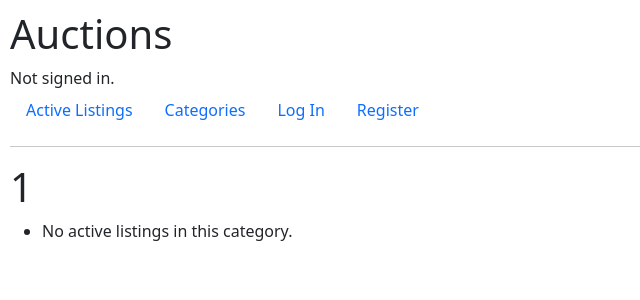
After one commit to bassam-alaraby/cs50w-commerce, a Django app: page /categories/1 in a window 1280 px wide. The commit adds this page. Shown: the top 300 px of the page, without its empty margins (0-640 px from the left). Run offline with Django 3.2, Linux system fonts and the light colour scheme; data that the repository does not hold is empty.

Commit message:
Implement category browsing
Add category listing page and navigation to active listings by category.

```diff
--- /dev/null
+++ b/auctions/templates/auctions/category_listings.html
@@ -0,0 +1,21 @@
+{% extends "auctions/layout.html" %}
+
+{% block title %}
+    {{ category }}
+{% endblock %}
+
+{% block body %}
+    <h1>{{ category }}</h1>
+
+    <ul>
+        {% for listing in listings %}
+            <li>
+                <a href="{% url 'listing_detail' listing.id %}">
+                    {{ listing.title }}
+                </a>
+            </li>
+        {% empty %}
+            <li>No active listings in this category.</li>
+        {% endfor %}
+    </ul>
+{% endblock %}
--- a/auctions/templates/auctions/layout.html
+++ b/auctions/templates/auctions/layout.html
@@ -20,15 +20,18 @@
             <li class="nav-item">
                 <a class="nav-link" href="{% url 'index' %}">Active Listings</a>
             </li>
+            <li class="nav-item">
+                <a class="nav-link" href="{% url 'view_categories' %}">Categories</a>
+            </li>
             {% if user.is_authenticated %}
+                <li class="nav-item">
+                    <a class="nav-link" href="{% url 'view_watchlist' %}">Watchlist</a>
+                </li>
                 <li class="nav-item">
                     <a class="nav-link" href="{% url 'view_my_listings' %}">My Listings</a>
                 </li>
                 <li class="nav-item">
                     <a class="nav-link" href="{% url 'my_wins' %}">My Wins</a>
-                </li>
-                <li class="nav-item">
-                    <a class="nav-link" href="{% url 'view_watchlist' %}">Watchlist</a>
                 </li>
                 <li class="nav-item">
                     <a class="nav-link" href="{% url 'create_listing' %}">Create Listing</a>
--- a/auctions/urls.py
+++ b/auctions/urls.py
@@ -16,5 +16,7 @@ urlpatterns = [
     path("listing/<int:listing_id>/comment", views.add_comment, name="add_comment"),
     path("add_to_watchlist/<int:listing_id>", views.add_to_watchlist, name="add_to_watchlist"),
     path("remove_from_watchlist/<int:listing_id>", views.remove_from_watchlist, name="remove_from_watchlist"),
-    path("watchlist", views.view_watchlist, name="view_watchlist")
+    path("watchlist", views.view_watchlist, name="view_watchlist"),
+    path("categories", views.view_categories, name="view_categories"),
+    path("categories/<str:category_name>", views.view_category_listings, name="category_listings")
 ]
--- a/auctions/views.py
+++ b/auctions/views.py
@@ -331,3 +331,22 @@ def view_watchlist(request):
     return render(request, "auctions/watchlist.html", {
         "watchlist_items": watchlist_items
     })
+
+
+def view_categories(request):
+    categories = Listing.objects.values_list('category', flat=True).distinct()
+    return render(request, "auctions/categories.html", {
+        "categories": categories
+    })
+
+
+def view_category_listings(request, category_name):
+    listings = Listing.objects.filter(
+        category=category_name,
+        is_active=True
+    )
+
+    return render(request, "auctions/category_listings.html", {
+        "category": category_name,
+        "listings": listings,
+    })
```
Also changed, not shown: auctions/templates/auctions/categories.html (added, +21 -0 lines).
